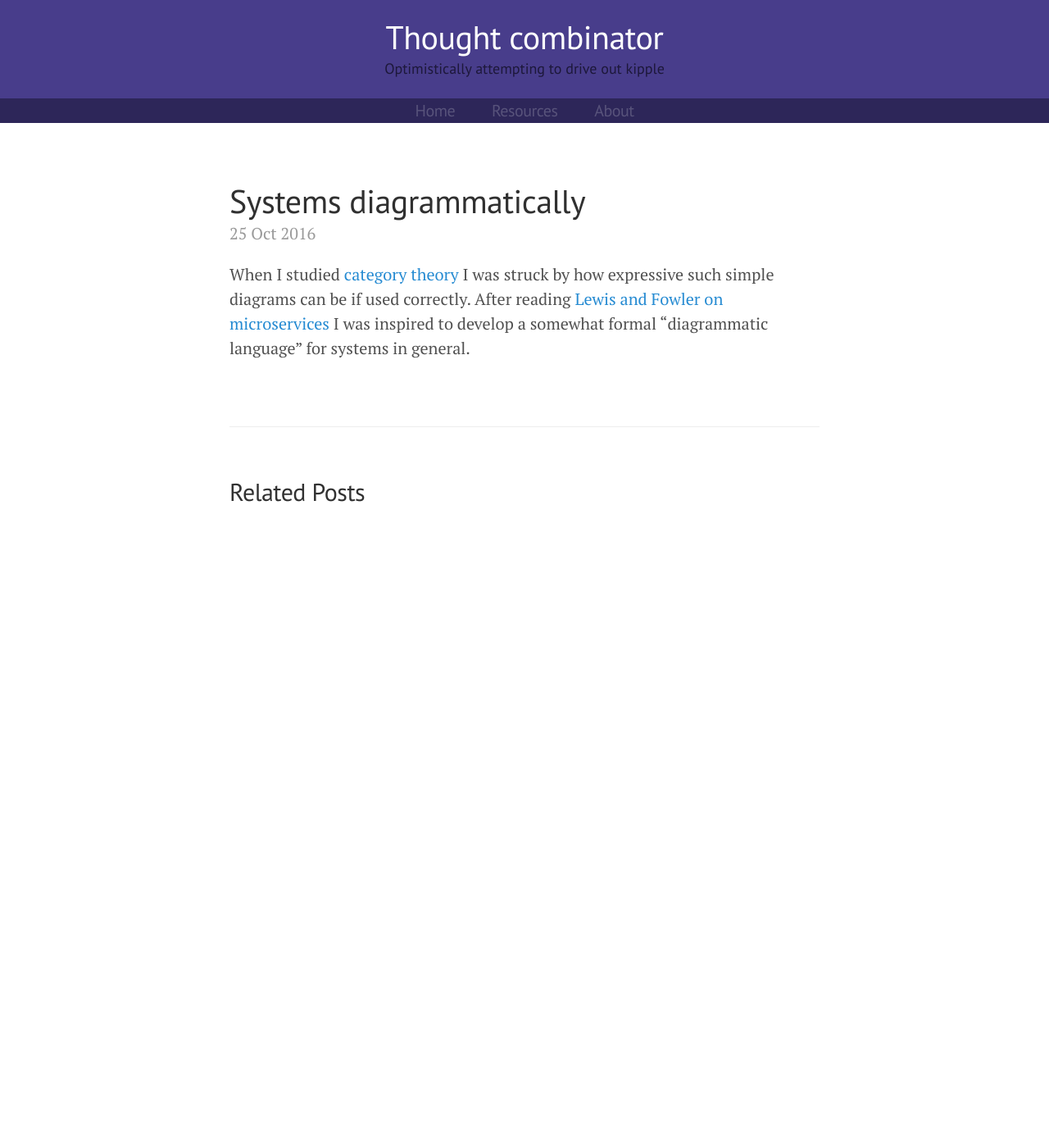
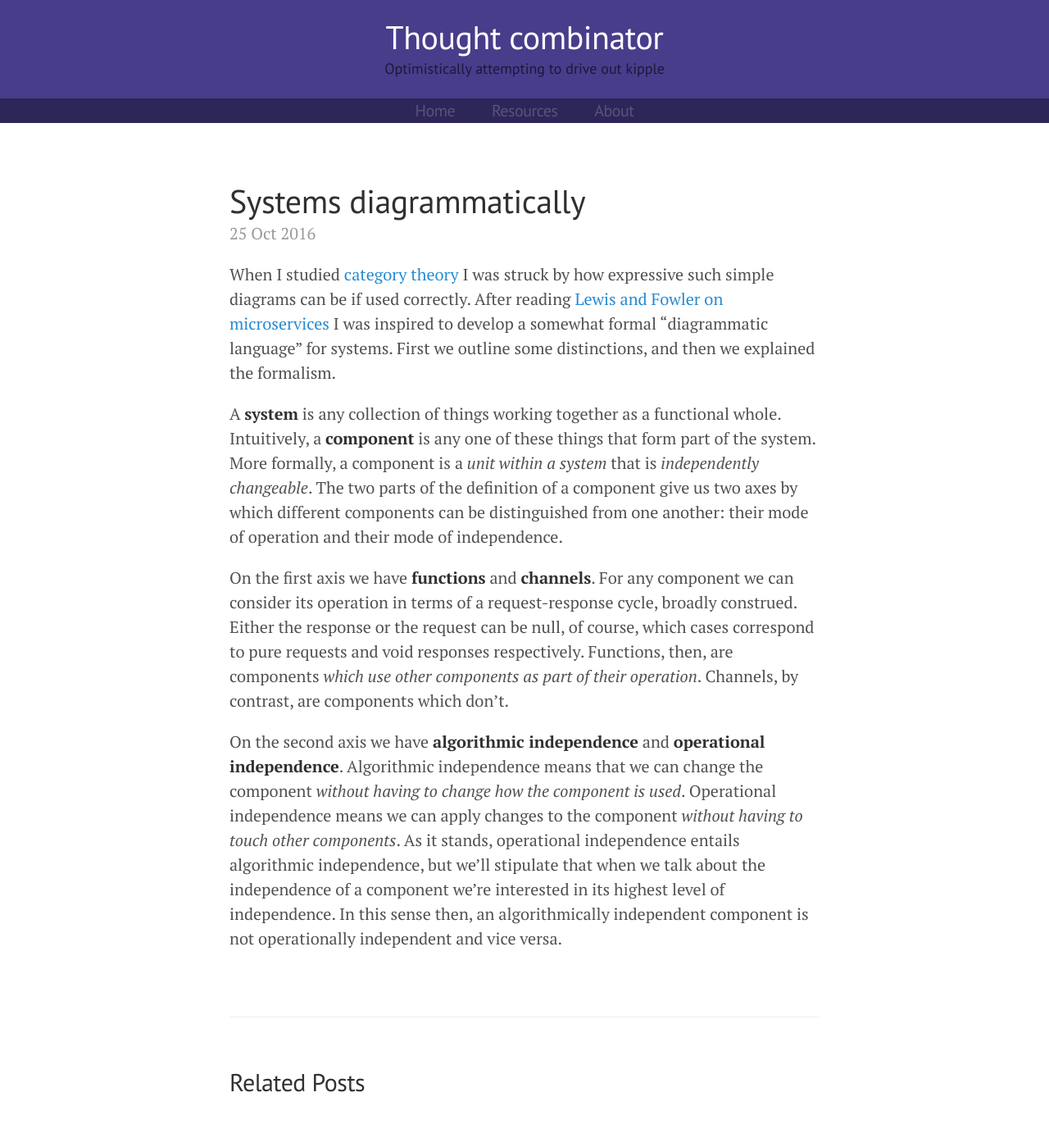
Before and after one commit to elliottroland/elliottroland.github.io, a Jekyll site: the page built from _posts/2016-10-25-systems-diagrammatically.markdown, in a window 1280 px wide. Shown: the whole page at 82% size. Built offline with Jekyll 4.4.1, drawn with Linux system fonts in a browser that asks for light colours; before the commit the page ends 900 px from its top, so only the background shows below that.

Commit message:
Update diagrams

```diff
--- a/_posts/2016-10-25-systems-diagrammatically.markdown
+++ b/_posts/2016-10-25-systems-diagrammatically.markdown
@@ -5,4 +5,10 @@ layout: post
 tags: [wip]
 categories: [formalisms]
 ---
-When I studied [category theory](https://en.wikipedia.org/wiki/Category_theory) I was struck by how expressive such simple diagrams can be if used correctly. After reading [Lewis and Fowler on microservices](http://www.martinfowler.com/articles/microservices.html) I was inspired to develop a somewhat formal "diagrammatic language" for systems in general.
+When I studied [category theory](https://en.wikipedia.org/wiki/Category_theory) I was struck by how expressive such simple diagrams can be if used correctly. After reading [Lewis and Fowler on microservices](http://www.martinfowler.com/articles/microservices.html) I was inspired to develop a somewhat formal "diagrammatic language" for systems. First we outline some distinctions, and then we explained the formalism.
+
+A **system** is any collection of things working together as a functional whole. Intuitively, a **component** is any one of these things that form part of the system. More formally, a component is a *unit within a system* that is *independently changeable*. The two parts of the definition of a component give us two axes by which different components can be distinguished from one another: their mode of operation and their mode of independence.
+
+On the first axis we have **functions** and **channels**. For any component we can consider its operation in terms of a request-response cycle, broadly construed. Either the response or the request can be null, of course, which cases correspond to pure requests and void responses respectively. Functions, then, are components *which use other components as part of their operation*. Channels, by contrast, are components which don't.
+
+On the second axis we have **algorithmic independence** and **operational independence**. Algorithmic independence means that we can change the component *without having to change how the component is used*. Operational independence means we can apply changes to the component *without having to touch other components*. As it stands, operational independence entails algorithmic independence, but we'll stipulate that when we talk about the independence of a component we're interested in its highest level of independence. In this sense then, an algorithmically independent component is not operationally independent and vice versa.
```
